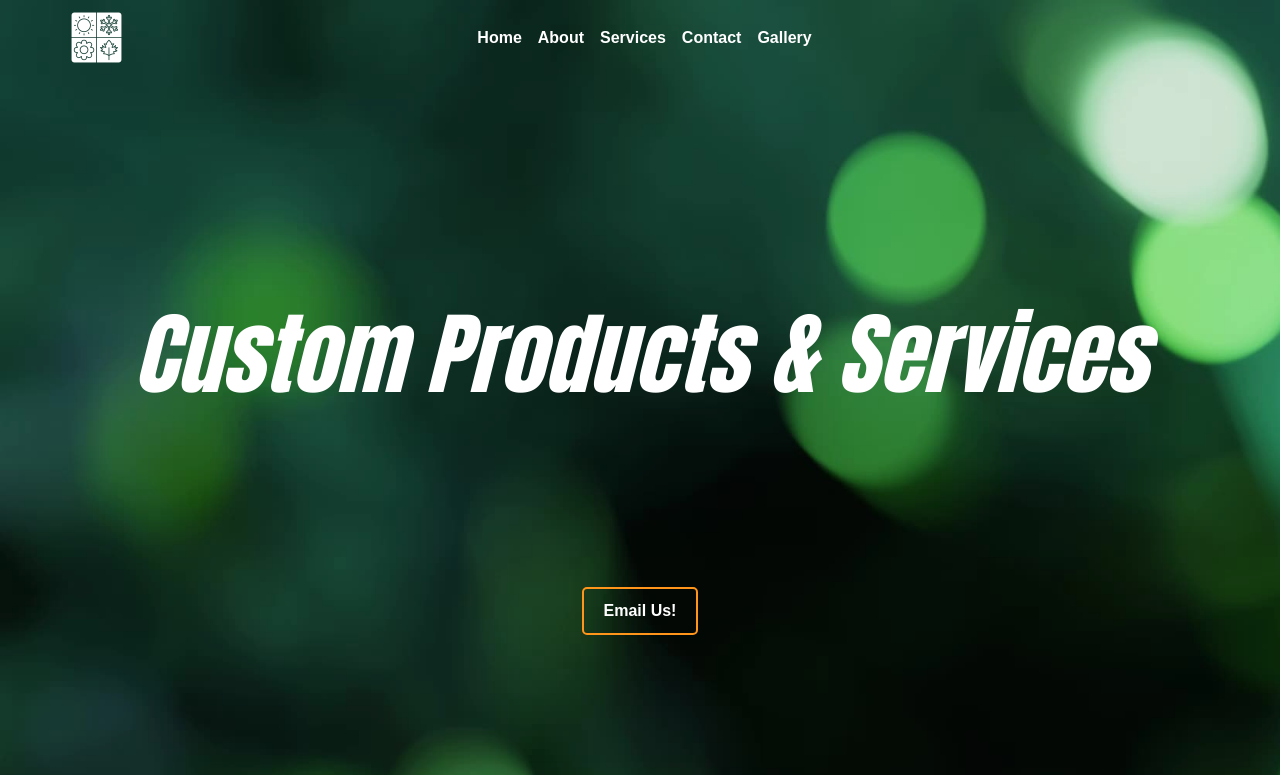
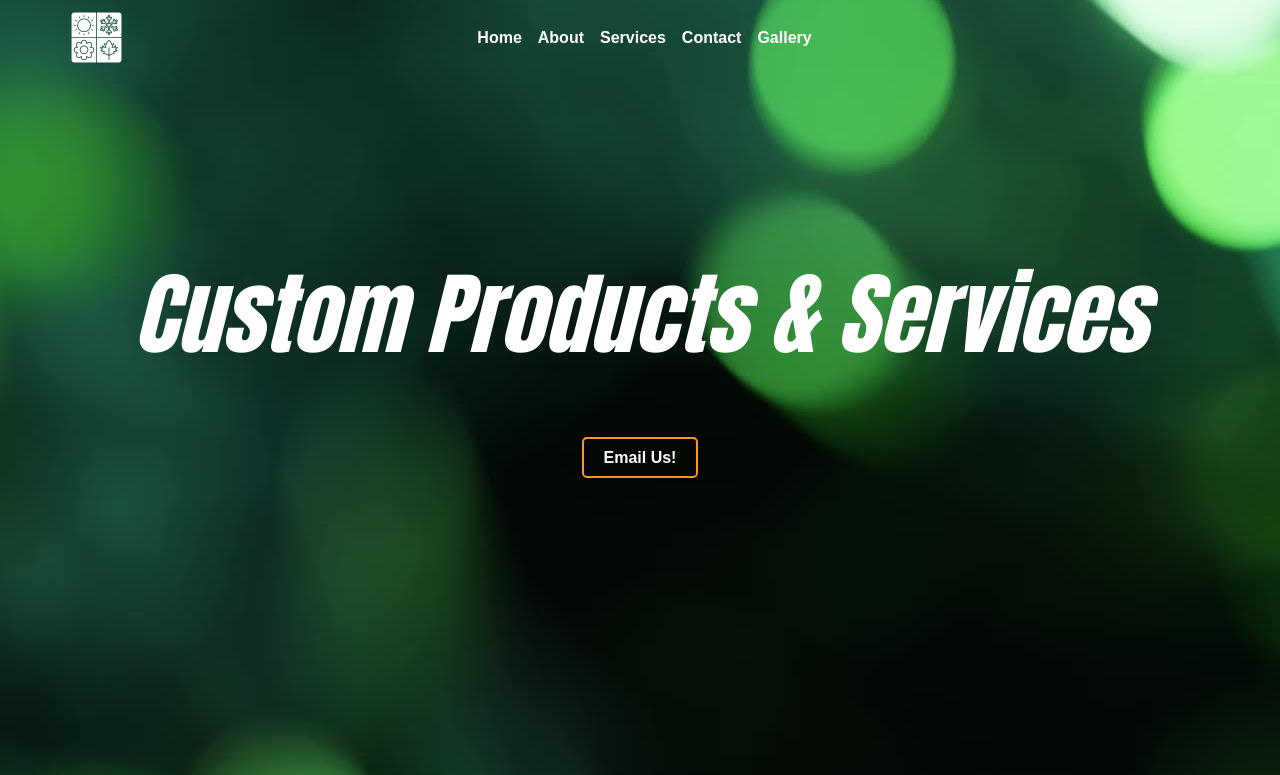
Before and after one commit to MikeAtwood/custom-products, a React (Vite) app: page / in a window 1280 px wide. Shown: the top 775 px of the page. Built offline with nearby package versions, Linux system fonts and the light colour scheme.

Commit message:
refactored hero code

```diff
--- a/src/App.css
+++ b/src/App.css
@@ -76,26 +76,10 @@ nav.navbar {
   align-items: center;
   justify-content: center;
   position: relative;
-  padding-top: 600px;
-  background-image: url("../src/assets/img/hero2.jpeg");
-  /* background-image: url("../src/assets/img/hero-mn.jpeg"); */
-  background-size: cover;
-  background-repeat: no-repeat;
-  height: auto;
   text-align: center;
+  max-height: 850px;
 }
 
-
-.hero-container::before {
-  content: "";
-  position: absolute;
-  top: 0;
-  left: 0;
-  width: 100%;
-  height: 100%;
-  background-color: rgba(0, 0, 0, 0.1);
-  z-index: 1;
-}
 
 .hero-container h1 {
   position: relative;
@@ -106,7 +90,6 @@ nav.navbar {
   font-weight: bolder;
   font-style: italic;
   margin-bottom: 10px ;
-  top: -300px;
 }
 
 .hero-container p {
@@ -117,7 +100,6 @@ nav.navbar {
   font-family: 'Arial Narrow Bold', sans-serif;
   font-weight: lighter;
   margin-top: 0;
-  top: -300px;
 }
 
 .email-button {
@@ -128,7 +110,6 @@ nav.navbar {
   text-decoration: none;
   border: 2px solid #ff951b;
   border-radius: 5px;
-  top: -200px;
   font-weight: bold;
   transition: box-shadow 0.3s;
   z-index: 1;
@@ -139,11 +120,20 @@ nav.navbar {
   opacity: 0,8;
 }
 
-
-
 .navbar.scrolled {
   background-color: #121212 !important;
 }
+
+.hero-img {
+  position: sticky;
+}
+
+
+.hero-info {
+  position: relative;;
+  top: -600px;
+}
+
 /*--------------------------------------------------------- ABOUT ---------------------------------------------------------*/
 .about-wrapper {
   display: flex;
@@ -153,7 +143,6 @@ nav.navbar {
   padding: 90px;
   background-color: #054736;
   /* background-color: #231e1ee4; */
-  height: 800px;
 }
 .left-column {
   position: relative;
@@ -422,13 +411,11 @@ nav.navbar {
   }
   /*--------------------------------------------------------- HERO ---------------------------------------------------------*/
   .hero-container {
-    display: flex;
     align-items: center;
     position:relative;
     background-size: cover;
     height: auto;
-    background-color: #1a1919;
-    background-image: url('./assets/img/hero2.jpeg');
+    /* background-image: url('./assets/img/hero2.jpeg'); */
     /* background-position: center; */
     max-height: 400px;
     max-width: 100vw;
--- a/src/components/Hero.jsx
+++ b/src/components/Hero.jsx
@@ -1,19 +1,18 @@
 import '../App.css'
 // import heroImg from '../assets/img/hero-img.jpeg'
 // import heroImg from '../assets/img/hero-mn.jpeg'
-// import heroImg from  '../assets/img/hero2.jpeg'
+import heroImg from  '../assets/img/hero2.jpeg'
 
 
 const Hero = () => {
     return (
         <section className='hero-container' id="home">
-
-            {/* <img src={heroImg} /> */}
-            <h1 className='animate__animated animate__backInDown'>Custom Products & Services</h1>
-            <p className='animate__animated animate__backInDown'>Serving the greater Minneapolis area since 19XX</p>
-            <a href="mailto:info@customproductsandservices.com" className='email-button'>
-                Email Us!
-            </a>
+            <img className='hero-img' src={heroImg} />
+                <div className='hero-info'>
+                    <h1 className='animate__animated animate__backInDown'>Custom Products & Services</h1>
+                    <p className='animate__animated animate__backInDown'>Serving the greater Minneapolis area since 19XX</p>
+                    <a href="mailto:info@customproductsandservices.com" className='email-button'>Email Us!</a>
+                </div>
         </section>
     )
 }
```
